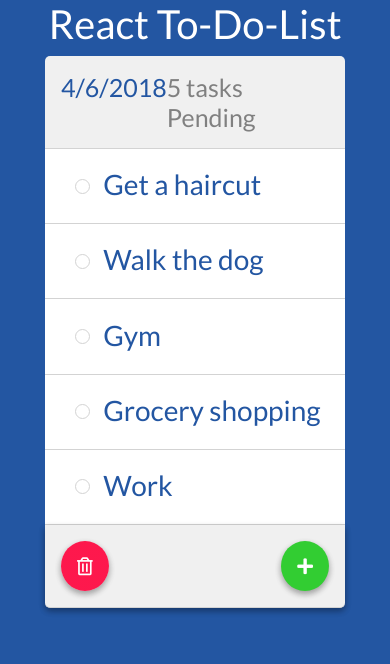
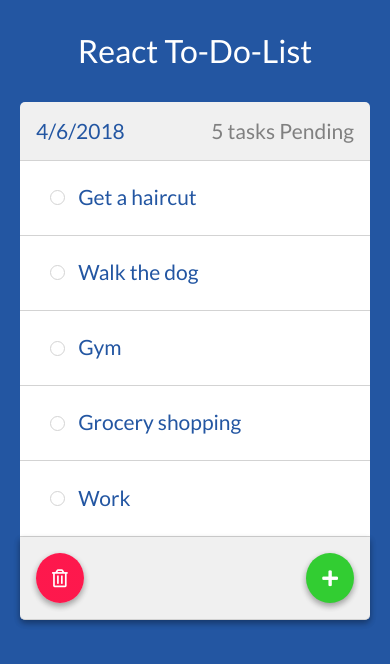
Before and after one commit to kevinlo123/react-to-do-list, a React app: page / in a window 390 px wide. Shown: the top 664 px of the page. Built offline with nearby package versions, Linux system fonts and the light colour scheme.

Commit message:
finished up

```diff
--- a/src/components/App.jsx
+++ b/src/components/App.jsx
@@ -6,9 +6,9 @@ class App extends Component {
    constructor() {
       super();
       let date = new Date();
-      let dd = date.getDate();  //current day
-      let mm = date.getMonth() + 1; // current month January = 0
-      let yyyy = date.getFullYear(); // current year
+      let dd = date.getDate();
+      let mm = date.getMonth() + 1;
+      let yyyy = date.getFullYear();
       date = `${mm}/${dd}/${yyyy}`;
       this.state = {
          date: date
--- a/src/components/DeleteAdd.jsx
+++ b/src/components/DeleteAdd.jsx
@@ -2,25 +2,43 @@ import React, {Component} from 'react';
 import '../stylesheets/DeleteAdd.scss'
 import Modal from 'react-bootstrap/Modal';
 import Button from 'react-bootstrap/Button';
+import Form from 'react-bootstrap/Form';
 
 class DeleteAdd extends Component {
+
    constructor(props, context) {
       super(props, context);
-
+      this.state = {
+         show: false,
+         inputValue: ""
+      };
       this.handleShow = this.handleShow.bind(this);
       this.handleClose = this.handleClose.bind(this);
-
-      this.state = {
-         show: false,
-      };
+      this.updateInputValue = this.updateInputValue.bind(this);
    }
 
    handleClose() {
-      this.setState({ show: false });
+      this.setState({
+         show: false
+      });
    }
 
    handleShow() {
-      this.setState({ show: true });
+      this.setState({
+         show: true
+      });
+   }
+
+   updateInputValue(event) {
+      this.setState({
+        inputValue: event.target.value
+      });
+   }
+
+   clearInputValue() {
+      this.setState({
+        inputValue: ""
+      });
    }
 
    render() {
@@ -36,16 +54,23 @@ class DeleteAdd extends Component {
             </footer>
             <Modal show={this.state.show} onHide={this.handleClose}>
                <Modal.Header closeButton>
-                  <Modal.Title>Modal heading</Modal.Title>
+                  <Modal.Title>Add a New Task</Modal.Title>
                </Modal.Header>
-               <Modal.Body>Woohoo, you're reading this text in a modal!</Modal.Body>
+               <Modal.Body>
+                  <Form>
+                     <Form.Group controlId="formBasicEmail">
+                        <Form.Label>Item</Form.Label>
+                        <Form.Control
+                           type="text"
+                           placeholder="New Item"
+                           value={this.state.inputValue}
+                           onChange={(event) => this.updateInputValue(event)}
+                        />
+                     </Form.Group>
+                  </Form>
+               </Modal.Body>
                <Modal.Footer>
-                  <Button variant="secondary" onClick={this.handleClose}>
-                  Close
-                  </Button>
-                  <Button variant="primary" onClick={this.handleClose}>
-                  Save Changes
-                  </Button>
+                  <Button variant="primary" onClick={() => {this.handleClose(); this.props.addItem(this.state.inputValue); this.clearInputValue();}}>Save Task</Button>
                </Modal.Footer>
             </Modal>
          </div>
--- a/src/components/Header.jsx
+++ b/src/components/Header.jsx
@@ -10,6 +10,8 @@ class HeaderAlsoTodos extends Component {
       this.state = {
          tasksLeft: 5
       };
+      this.ontasksPendingDone = this.ontasksPendingDone.bind(this);
+      this.ontasksPendingNotDone = this.ontasksPendingNotDone.bind(this);
    }
 
    ontasksPendingDone() {
@@ -32,7 +34,7 @@ class HeaderAlsoTodos extends Component {
                <h1 className="date-header">{this.props.date}</h1>
                <h2 className="tasks-pending-header">{this.state.tasksLeft} tasks Pending</h2>
             </header>
-            <ToDoItem ontasksPendingDone={this.ontasksPendingDone.bind(this)} ontasksPendingNotDone={this.ontasksPendingNotDone.bind(this)} />
+            <ToDoItem ontasksPendingDone={this.ontasksPendingDone} ontasksPendingNotDone={this.ontasksPendingNotDone} />
          </div>
       );
    }
--- a/src/components/To-do-item.jsx
+++ b/src/components/To-do-item.jsx
@@ -7,8 +7,11 @@ class ToDoItem extends Component {
    constructor(props) {
       super(props);
       this.state = {
-         toDos: this.startingToDos
+         toDos: this.startingToDos,
       };
+      this.taskFinished = this.taskFinished.bind(this);
+      this.removeItems = this.removeItems.bind(this);
+      this.addItem = this.addItem.bind(this);
    }
 
    startingToDos = [
@@ -23,9 +26,9 @@ class ToDoItem extends Component {
       event.target.classList.toggle("custom-radio-checked");
       event.target.nextSibling.classList.toggle("checked");
       if (event.target.nextSibling.classList.contains("checked")) {
-         this.props.ontasksPendingDone()
+         this.props.ontasksPendingDone();
       } else {
-         this.props.ontasksPendingNotDone()
+         this.props.ontasksPendingNotDone();
       }
       this.updateEvent(this.state.toDos, event);
    }
@@ -47,11 +50,29 @@ class ToDoItem extends Component {
       });
    }
 
+   addItem(item) {
+      if (item === "") {
+         alert("New item cannot be blank!");
+      } else {
+         const newItem = {
+            id: this.state.toDos[this.state.toDos.length - 1].id + 1,
+            task: item,
+            done: false
+         };
+         this.state.toDos.push(newItem);
+         this.setState({
+            toDos: this.state.toDos
+         });
+         console.log(this.state.toDos);
+         return this.props.ontasksPendingNotDone();
+      }
+   }
+
    render() {
       const items = this.state.toDos.map((item) => {
          return (
             <div key={item.id.toString()} className="task-container">
-               <div onClick={this.taskFinished.bind(this)} ref="custom-radio" className="custom-radio"></div>
+               <div onClick={this.taskFinished} ref="custom-radio" className="custom-radio"></div>
                <h1 data-key={item.id.toString()} className="todo-item">{item.task}{this.state.tasksLeft}</h1>
             </div>
          )
@@ -59,7 +80,11 @@ class ToDoItem extends Component {
       return (
          <div>
             {items}
-            <DeleteAdd items={this.state.toDos} removeItems={this.removeItems.bind(this)}/>
+            <DeleteAdd
+               items={this.state.toDos}
+               removeItems={this.removeItems}
+               addItem={this.addItem}
+            />
          </div>
       );
    }
--- a/src/stylesheets/DeleteAdd.scss
+++ b/src/stylesheets/DeleteAdd.scss
@@ -5,12 +5,10 @@ $blue: #2356A2;
 
 footer {
    background: $lightgrey-header;
-  width: 50%;
    border-radius: 0px 0px 5px 5px;
    display: flex;
    justify-content: space-between;
-  min-width: 300px;
-  max-width: 600px;
+   width: 425px;
    margin: 0 auto;
    padding: 1rem;
    border-bottom: 1px solid $lightgrey;
@@ -32,3 +30,19 @@ footer {
       background: limegreen;
    }
 }
+
+@media (max-width: 445px) {
+   footer {
+      width: 350px;
+      .fa-trash-alt, .fa-plus {
+         padding: 1rem;
+         font-size: 18px;
+      }
+   }
+}
+
+@media (max-width: 380px) {
+   footer {
+      width: 300px;
+   }
+}
--- a/src/stylesheets/Header.scss
+++ b/src/stylesheets/Header.scss
@@ -8,16 +8,15 @@ $blue: #2356A2;
    text-align: center;
    font-weight: 100;
    color: $white;
+   margin: 2rem 0;
 }
 
 header {
    background: $lightgrey-header;
-  width: 50%;
+   width: 425px;
    border-radius: 5px 5px 0px 0px;
    display: flex;
    justify-content: space-between;
-  min-width: 300px;
-  max-width: 600px;
    margin: 0 auto;
    padding: 1rem;
    border-bottom: 1px solid $lightgrey;
@@ -31,3 +30,24 @@ header {
       color: $blue;
    }
 }
+
+@media (max-width: 445px) {
+   .react-to-do-txt {
+      font-size: 2rem;
+   }
+   header {
+      width: 350px;
+      .date-header , .tasks-pending-header {
+         font-size: 21px;
+      }
+   }
+}
+
+@media (max-width: 380px) {
+   header {
+      width: 300px;
+      .date-header , .tasks-pending-header {
+         font-size: 20px;
+      }
+   }
+}
--- a/src/stylesheets/To-do-item.scss
+++ b/src/stylesheets/To-do-item.scss
@@ -7,8 +7,7 @@ $blue: #2356A2;
    width: 50%;
    display: flex;
    justify-content: flex-start;
-  min-width: 300px;
-  max-width: 600px;
+   width: 425px;
    margin: 0 auto;
    padding: 1rem;
    border-bottom: 1px solid $lightgrey;
@@ -44,3 +43,19 @@ $blue: #2356A2;
 .custom-radio-checked {
    background: limegreen;
 }
+
+@media (max-width: 445px) {
+   .task-container{
+      width: 350px;
+      .todo-item, .checked {
+         margin: 0.45rem 0;
+         font-size: 21px;
+      }
+   }
+}
+
+@media (max-width: 380px) {
+   .task-container{
+      width: 300px;
+   }
+}
```
Also changed, not shown: src/stylesheets/index.scss (+4 -4 lines). Lines whose indentation alone changed are shown as unchanged.
